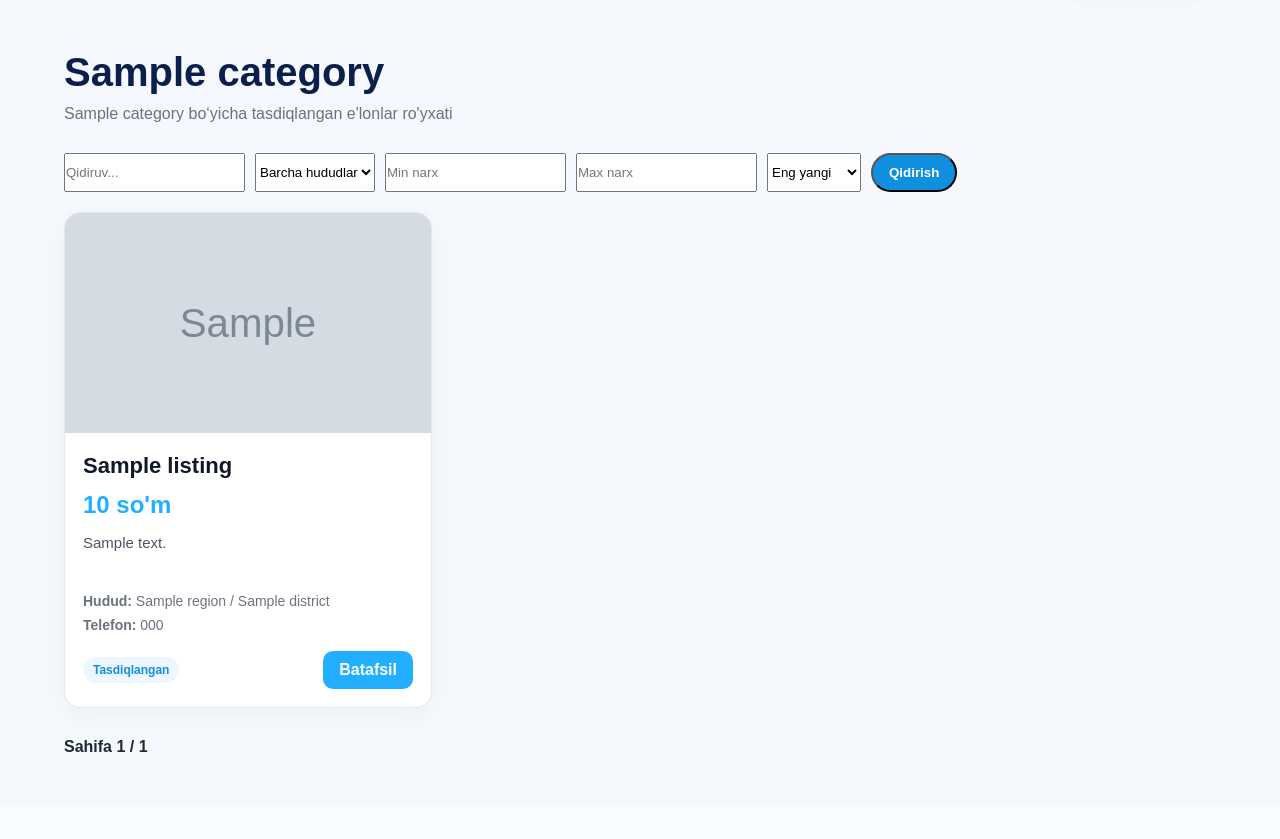
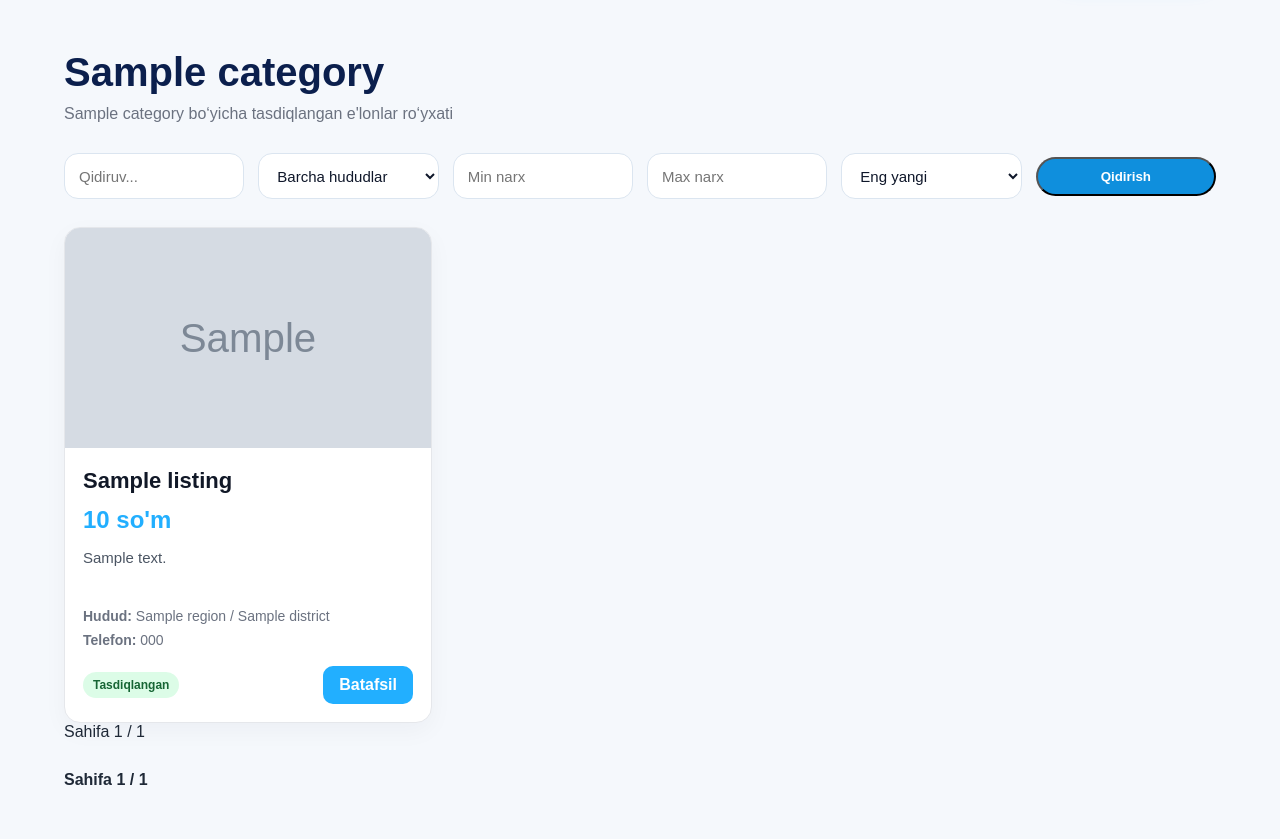
Before and after one commit to Bekzod1311/bizbozor-team, a Django app: a page that uses templates/listings/business_list.html in a window 1280 px wide. Shown: the part 89-928 px from the top of the page. Before the commit the page ends 841 px from the top, so only its background shows below. Run offline with Django 5.2, Linux system fonts and the light colour scheme; tables that the repository leaves empty hold one stand-in row (values such as "Sample post"); grey boxes marked "Sample" are stand-in pictures.

Commit message:
Added search, filter, sort and paginator for category listings

```diff
--- a/listings/views.py
+++ b/listings/views.py
@@ -431,38 +431,45 @@ def delete_listing_view(request, slug):
 
 
 def category_list_view(request, category_slug):
-    """
-    Kategoriya bo'yicha listinglar ro'yxati:
-    tayyor-biznes, franshiza, startap, xizmat
-    """
     category = get_object_or_404(Category, slug=category_slug)
 
     listings = Listing.objects.filter(
-        status='approved',
-        category=category
-    )
+        category=category,
+        status='approved'
+    ).select_related('region', 'district', 'owner').order_by('-created_at')
 
-    query = request.GET.get('q')
-    region_id = request.GET.get('region')
-    min_price = request.GET.get('min_price')
-    max_price = request.GET.get('max_price')
-    sort = request.GET.get('sort')
+    query = request.GET.get('q', '').strip()
+    region_id = request.GET.get('region', '').strip()
+    min_price = request.GET.get('min_price', '').strip()
+    max_price = request.GET.get('max_price', '').strip()
+    sort = request.GET.get('sort', '').strip()
 
+    # Search
     if query:
         listings = listings.filter(
             Q(title__icontains=query) |
+            Q(short_description__icontains=query) |
             Q(description__icontains=query)
         )
 
+    # Region filter
     if region_id:
         listings = listings.filter(region_id=region_id)
 
+    # Price filters
     if min_price:
-        listings = listings.filter(price__gte=min_price)
+        try:
+            listings = listings.filter(price__gte=int(min_price))
+        except ValueError:
+            pass
 
     if max_price:
-        listings = listings.filter(price__lte=max_price)
+        try:
+            listings = listings.filter(price__lte=int(max_price))
+        except ValueError:
+            pass
 
+    # Sorting
     if sort == 'oldest':
         listings = listings.order_by('created_at')
     elif sort == 'price_low':
@@ -472,20 +479,23 @@ def category_list_view(request, category_slug):
     else:
         listings = listings.order_by('-created_at')
 
-    regions = Region.objects.all()
+    regions = Region.objects.all().order_by('name_uz')
 
-    paginator = Paginator(listings, 6)
+    paginator = Paginator(listings, 9)
     page_number = request.GET.get('page')
     page_obj = paginator.get_page(page_number)
 
     context = {
+        'current_category': category,
         'listings': page_obj,
         'regions': regions,
-        'current_category': category,
+        'query': query,
+        'region_id': region_id,
+        'min_price': min_price,
+        'max_price': max_price,
+        'sort': sort,
     }
-
     return render(request, 'listings/business_list.html', context)
-
 
 @login_required
 def toggle_favorite_view(request, slug):
--- a/static/css/style.css
+++ b/static/css/style.css
@@ -1152,3 +1152,29 @@ a:hover {
     color: #475569;
     line-height: 1.5;
 }
+
+
+.listing-filter-bar {
+    display: grid;
+    grid-template-columns: repeat(auto-fit, minmax(180px, 1fr));
+    gap: 14px;
+    margin-bottom: 28px;
+    align-items: center;
+}
+
+.filter-input {
+    height: 46px;
+    padding: 0 14px;
+    border: 1px solid #dbe5f0;
+    border-radius: 14px;
+    background: #fff;
+    color: #0f172a;
+    font-size: 15px;
+    outline: none;
+    transition: 0.2s ease;
+}
+
+.filter-input:focus {
+    border-color: #22afff;
+    box-shadow: 0 0 0 4px rgba(34, 175, 255, 0.12);
+}
--- a/templates/listings/business_list.html
+++ b/templates/listings/business_list.html
@@ -6,36 +6,50 @@
 {% block content %}
 <section class="page-section">
     <div class="container">
-        <h1 class="page-title">{{ current_category.name_uz|capfirst }}</h1>
+        <h1 class="page-title">{{ current_category.name_uz }}</h1>
         <p class="page-subtitle">
-            {{ current_category.name_uz|capfirst }} bo‘yicha tasdiqlangan e'lonlar ro'yxati
+            {{ current_category.name_uz }} bo‘yicha tasdiqlangan e'lonlar ro‘yxati
         </p>
 
-        <form method="get" style="margin-bottom: 20px; display: flex; gap: 10px; flex-wrap: wrap;">
-            <input type="text" name="q" placeholder="Qidiruv..."
-                   value="{{ request.GET.q }}">
+        <form method="get" class="listing-filter-bar">
+            <input
+                type="text"
+                name="q"
+                value="{{ query }}"
+                placeholder="Qidiruv..."
+                class="filter-input"
+            >
 
-            <select name="region">
+            <select name="region" class="filter-input">
                 <option value="">Barcha hududlar</option>
                 {% for region in regions %}
-                    <option value="{{ region.id }}"
-                        {% if request.GET.region == region.id|stringformat:"s" %}selected{% endif %}>
+                    <option value="{{ region.id }}" {% if region_id == region.id|stringformat:"s" %}selected{% endif %}>
                         {{ region.name_uz }}
                     </option>
                 {% endfor %}
             </select>
 
-            <input type="number" name="min_price" placeholder="Min narx"
-                   value="{{ request.GET.min_price }}">
+            <input
+                type="number"
+                name="min_price"
+                value="{{ min_price }}"
+                placeholder="Min narx"
+                class="filter-input"
+            >
 
-            <input type="number" name="max_price" placeholder="Max narx"
-                   value="{{ request.GET.max_price }}">
+            <input
+                type="number"
+                name="max_price"
+                value="{{ max_price }}"
+                placeholder="Max narx"
+                class="filter-input"
+            >
 
-            <select name="sort">
+            <select name="sort" class="filter-input">
                 <option value="">Eng yangi</option>
-                <option value="oldest" {% if request.GET.sort == 'oldest' %}selected{% endif %}>Eng eski</option>
-                <option value="price_low" {% if request.GET.sort == 'price_low' %}selected{% endif %}>Eng arzon</option>
-                <option value="price_high" {% if request.GET.sort == 'price_high' %}selected{% endif %}>Eng qimmat</option>
+                <option value="oldest" {% if sort == 'oldest' %}selected{% endif %}>Eng eski</option>
+                <option value="price_low" {% if sort == 'price_low' %}selected{% endif %}>Narx: arzon → qimmat</option>
+                <option value="price_high" {% if sort == 'price_high' %}selected{% endif %}>Narx: qimmat → arzon</option>
             </select>
 
             <button type="submit" class="btn btn-primary">Qidirish</button>
@@ -84,15 +98,34 @@
                             </p>
 
                             <div class="business-card-footer">
-                                <span class="status-badge">{{ listing.get_status_display }}</span>
-                                <a href="{% url 'business_detail' listing.slug %}" class="detail-btn">
-                                    Batafsil
-                                </a>
+                                <span class="status-badge status-approved">{{ listing.get_status_display }}</span>
+
+                                {% if listing.slug %}
+                                    <a href="{% url 'business_detail' listing.slug %}" class="detail-btn">Batafsil</a>
+                                {% else %}
+                                    <span class="detail-btn" style="opacity: 0.5; pointer-events: none;">Batafsil</span>
+                                {% endif %}
                             </div>
                         </div>
 
                     </div>
                 {% endfor %}
+            </div>
+
+            <div class="pagination">
+                {% if listings.has_previous %}
+                    <a href="?page={{ listings.previous_page_number }}&q={{ query }}&region={{ region_id }}&min_price={{ min_price }}&max_price={{ max_price }}&sort={{ sort }}">
+                        Oldingi
+                    </a>
+                {% endif %}
+
+                <span>Sahifa {{ listings.number }} / {{ listings.paginator.num_pages }}</span>
+
+                {% if listings.has_next %}
+                    <a href="?page={{ listings.next_page_number }}&q={{ query }}&region={{ region_id }}&min_price={{ min_price }}&max_price={{ max_price }}&sort={{ sort }}">
+                        Keyingi
+                    </a>
+                {% endif %}
             </div>
 
             <div style="margin-top: 30px; display: flex; gap: 10px; align-items: center; flex-wrap: wrap;">
```
